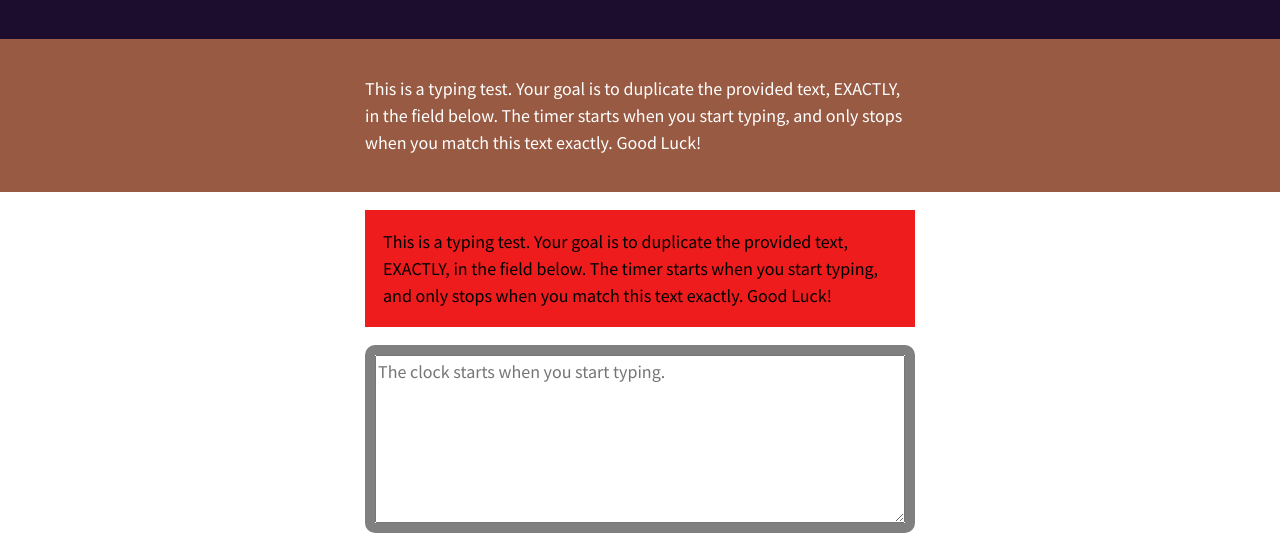
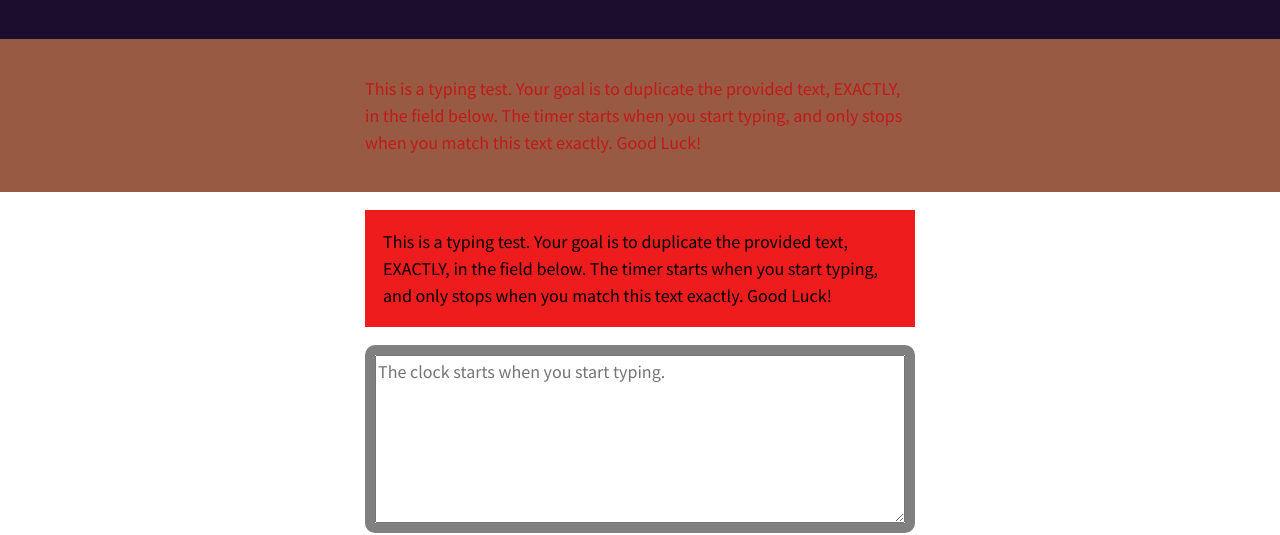
Before and after one commit to gangapurambhargav/typing-speed, a plain HTML site: page index.html in a window 1280 px wide. Shown: the part 99-634 px from the top of the page. Drawn offline with Linux system fonts and the light colour scheme.

Commit message:
intro change

```diff
--- a/style.css
+++ b/style.css
@@ -121,7 +121,7 @@ body {
 
 .intro {
     padding: 2em 2em;
-    color: #ffffff;
+    color: #c21a1a;
     background: #985a42;
 }
 
```
